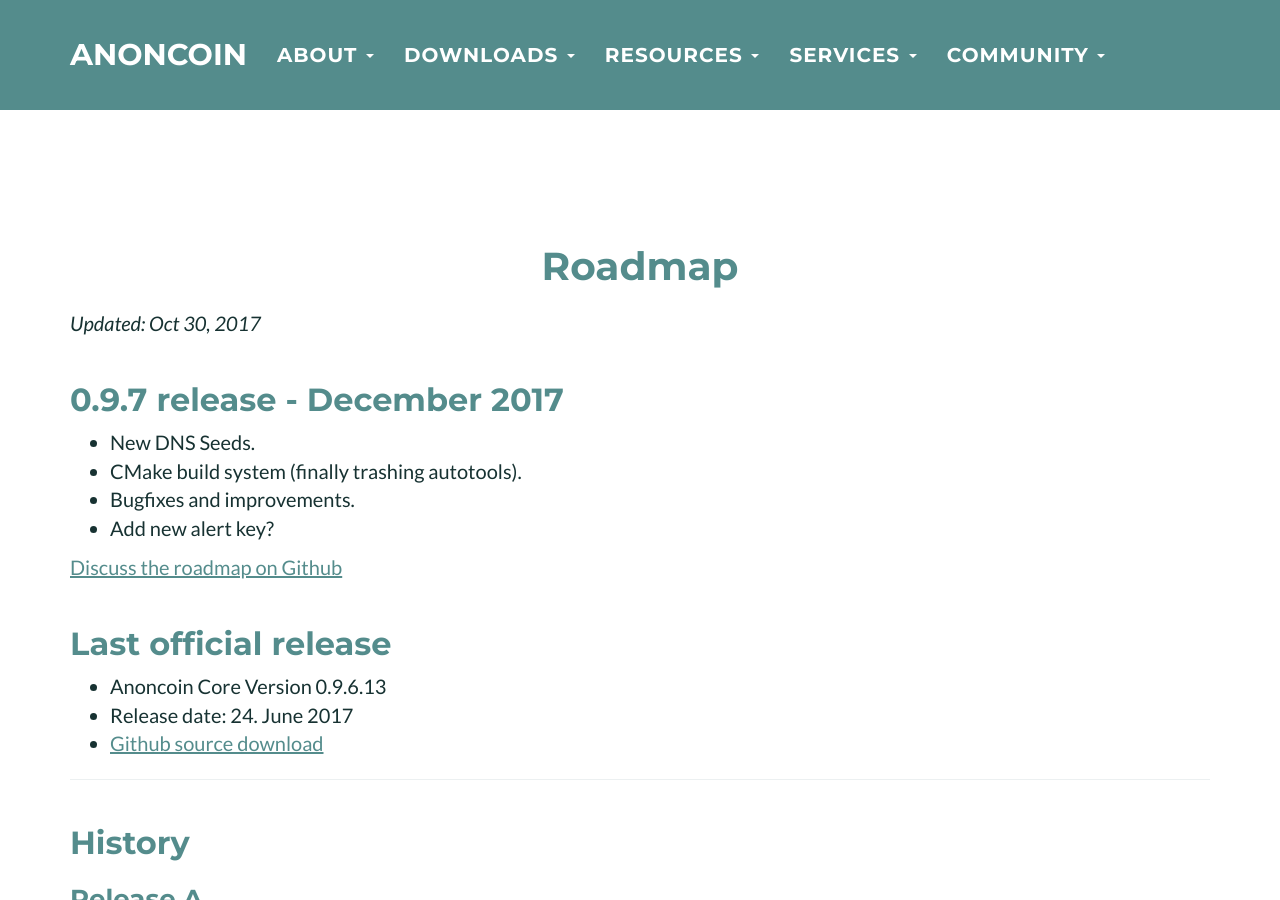
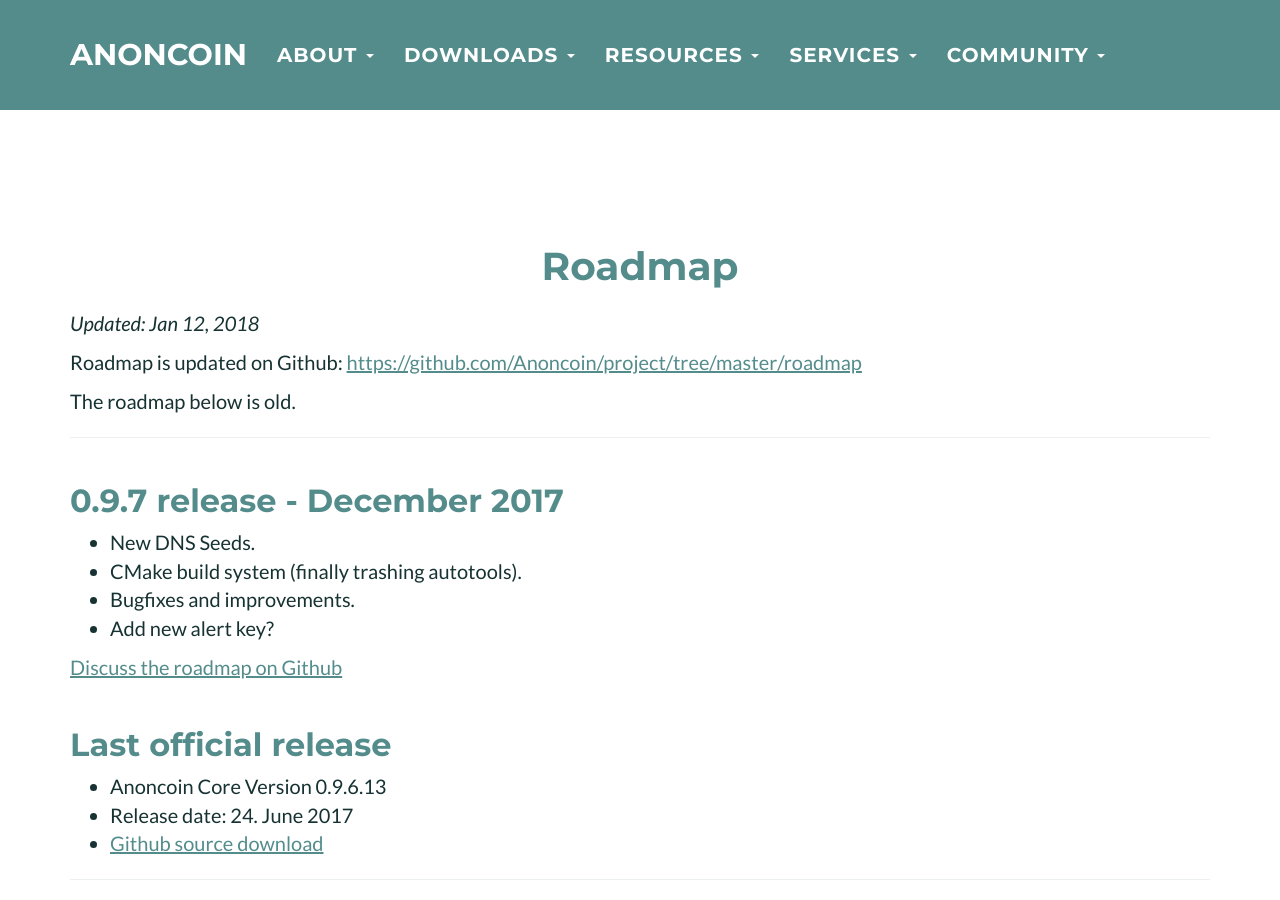
Before and after one commit to Anoncoin/anoncoin-website, a Jekyll site: the page built from about/Roadmap.md, in a window 1280 px wide and 900 px high. Built offline with Jekyll 4.4.1, drawn with Linux system fonts in a browser that asks for light colours.

Commit message:
Update roadmap link, we use the one on github

```diff
--- a/_data/navigation.yml
+++ b/_data/navigation.yml
@@ -8,7 +8,7 @@
   - title: Anoncoin development team
     url: /Anoncoin_development_team/
   - title: Roadmap
-    url: /Roadmap/
+    url: https://github.com/Anoncoin/project/tree/master/roadmap
   - title: Donate
     url: /Donate/
 - title: Downloads
--- a/about/Roadmap.md
+++ b/about/Roadmap.md
@@ -2,8 +2,17 @@
 layout: page
 title: Roadmap
 permalink: /Roadmap/
-date:   2017-10-30 22:44:35 +0200
+date:   2018-01-12 10:44:35 +0200
 ---
+
+Roadmap is updated on Github:
+[https://github.com/Anoncoin/project/tree/master/roadmap](https://github.com/Anoncoin/project/tree/master/roadmap)
+
+The roadmap below is old.
+
+
+---------------------
+
 
 0.9.7 release - December 2017
 ---------------------
```
